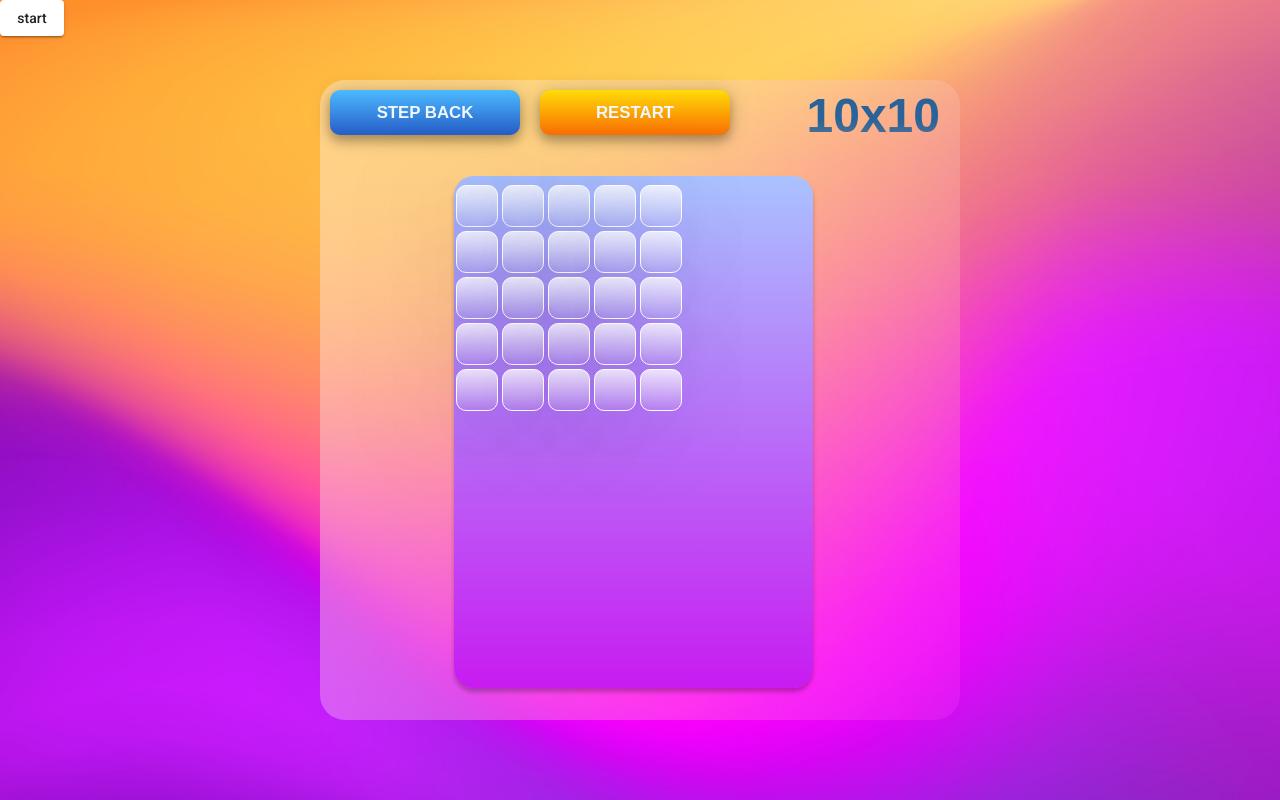
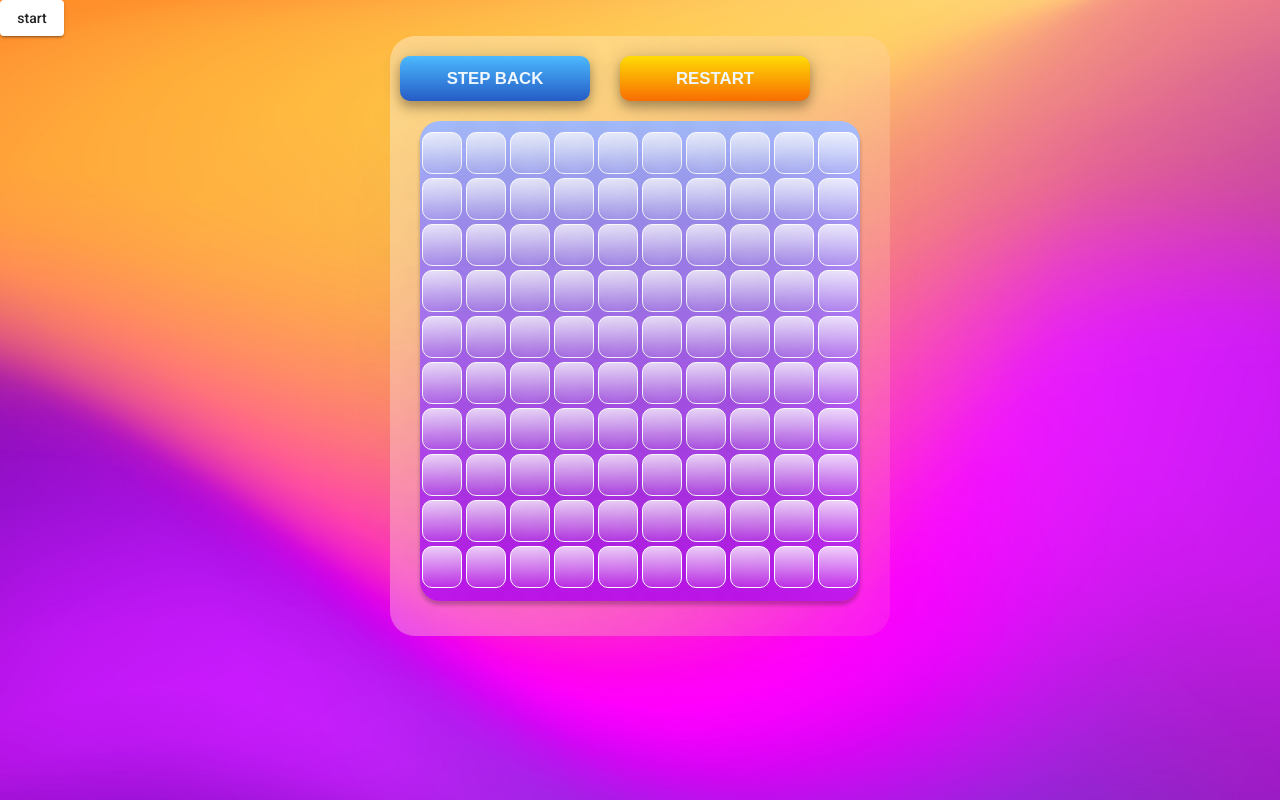
Before and after one commit to ksksksksksksksksksksks/knight-moves, an Angular app: page / in a window 1280 px wide. Built offline with nearby package versions, Linux system fonts and the light colour scheme.

Commit message:
Change styles

```diff
--- a/src/app/app.component.css
+++ b/src/app/app.component.css
@@ -1,17 +1,19 @@
 .container-card {
-    position: absolute;
-    margin: 0 25% 0 25%;
-    width: 50%;
+    margin: auto;
+    width: 70%;
+    max-width: 500px;
+    max-height: 500px;
     height: 80%;
     left: 0;
     top: 10%;
     background: linear-gradient(111.49deg, rgba(255, 255, 255, 0.4) -8.95%, rgba(255, 255, 255, 0.01) 114%);
     backdrop-filter: blur(100px);
     border-radius: 25px;
+    min-height: 600px;
 }
 
 header {
-    position:relative
+    position:relative;
 }
 
 p {
@@ -62,7 +64,7 @@ p {
     border-radius: 10px;
     font-size: larger;
     color: aliceblue;
-    margin: 10px;
+    margin: 20px;
     font-weight: bold;
 }
 
@@ -71,14 +73,17 @@ p {
     box-shadow: 0px 4px 4px rgba(0, 0, 0, 0.25);
     backdrop-filter: blur(101px);
     border-radius: 20px;
-    position: absolute;
-    width: 56%;
+    width: 100%;
     height: 80%;
-    right: 23%;
-    top: 15%;
+    max-height: 480px;
+    min-height: 480px;
+    max-width: 440px;
+    top: 10%;
+    margin: auto;
 }
 
 .container-board {
     position: absolute;
     margin-top: 2%;
+    width: 100%;
 }
--- a/src/app/app.component.html
+++ b/src/app/app.component.html
@@ -1,7 +1,7 @@
 <button mat-raised-button (click)="openModal3()">start</button>
 <div class="container-card">
   <header>
-    <p>10x10</p>
+    <!-- <p>10x10</p> -->
     <button class="buttonStepBack" (click)="takeStepBack()">step back</button>
     <button class="buttonRestart" (click)="restart()">restart</button>
   </header>
--- a/src/app/board/board.component.css
+++ b/src/app/board/board.component.css
@@ -1,11 +1,10 @@
 .row {
     display: flex;
     flex-direction: row;
-    width: 430px;
 }
 
 .cell {
-    width: 40px;
+    width: 10%;
     height: 40px;
     background: linear-gradient(180deg, #FFFFFF -31.99%, rgba(255, 255, 255, 0) 113.98%);
     filter: drop-shadow(-21px 15px 50px rgba(29, 38, 70, 0.25));
--- a/src/app/board/board.component.ts
+++ b/src/app/board/board.component.ts
@@ -44,7 +44,7 @@ let coeff: [number, number][] = [
 })
 export class BoardComponent implements OnInit {
 
-  fieldSize: number = 5;
+  fieldSize: number = 10;
   items: Cell[][];
   stepHistory: Cell[] = [];
   stepCount: number = 1;
@@ -59,7 +59,6 @@ export class BoardComponent implements OnInit {
         this.items[i][j] = initCell({i, j});
       }
     }
-    //console.log(this.items);
 
     //this.items = Array(this.fieldSize).fill(Array(this.fieldSize).fill({initCell}));
   }
@@ -168,7 +167,6 @@ export class BoardComponent implements OnInit {
       this.items[i] = [];
       for (let j = 0; j < this.fieldSize; j++) {
         this.items[i][j] = initCell({i, j});
-        //console.log(this.items[i][j]);
       }
     }
 
--- a/src/styles.css
+++ b/src/styles.css
@@ -5,9 +5,9 @@ body {
     background-attachment: fixed;
     background-size: cover;
     background-color: #464646;
+    margin: 0;
+    font-family: Roboto, "Helvetica Neue", sans-serif;
 }
-html, body { height: 100%; }
-body { margin: 0; font-family: Roboto, "Helvetica Neue", sans-serif; }
 
 mat-dialog-container#modal-component {
     border: 3px solid #d5b6dd;
```
